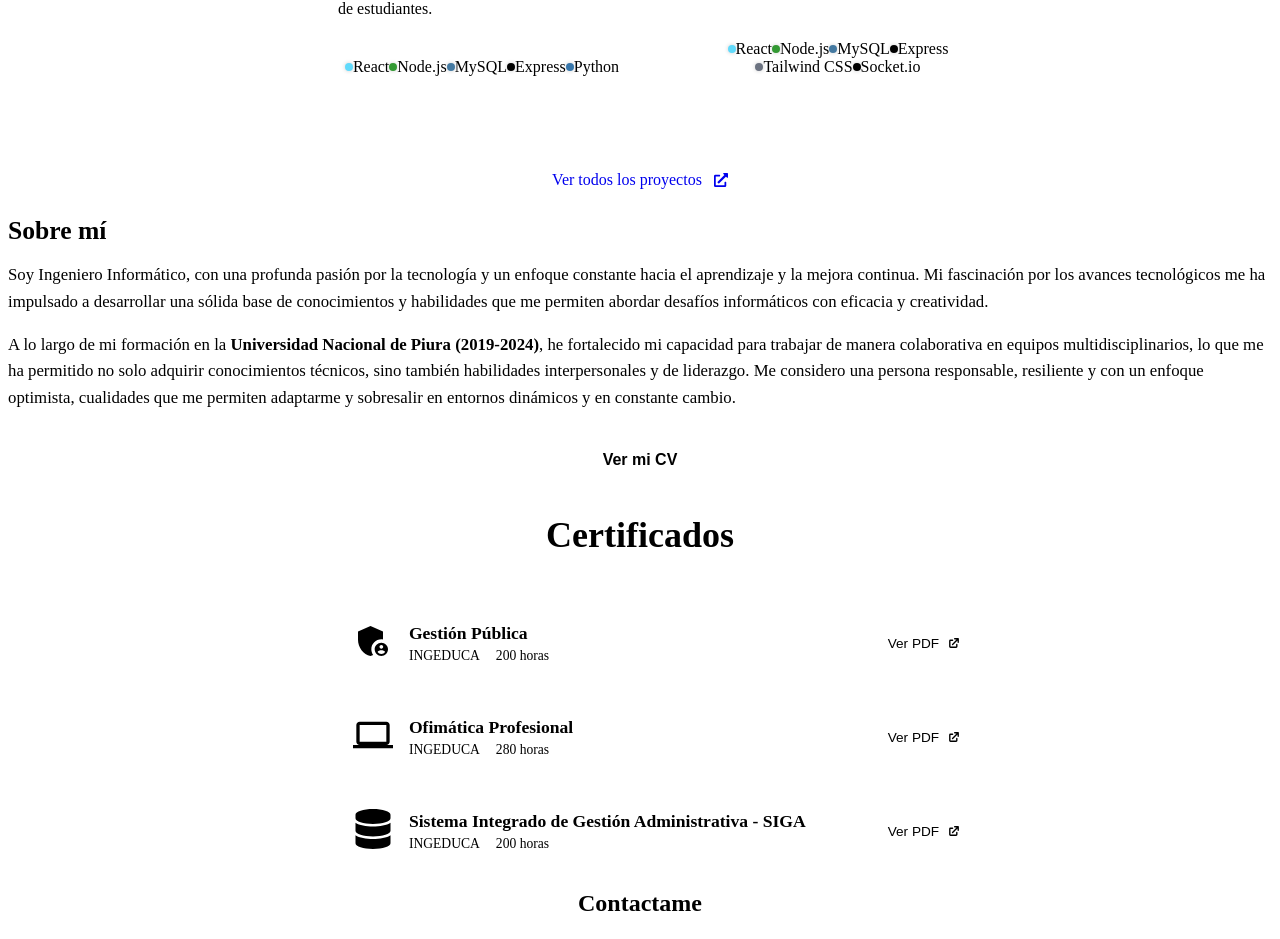
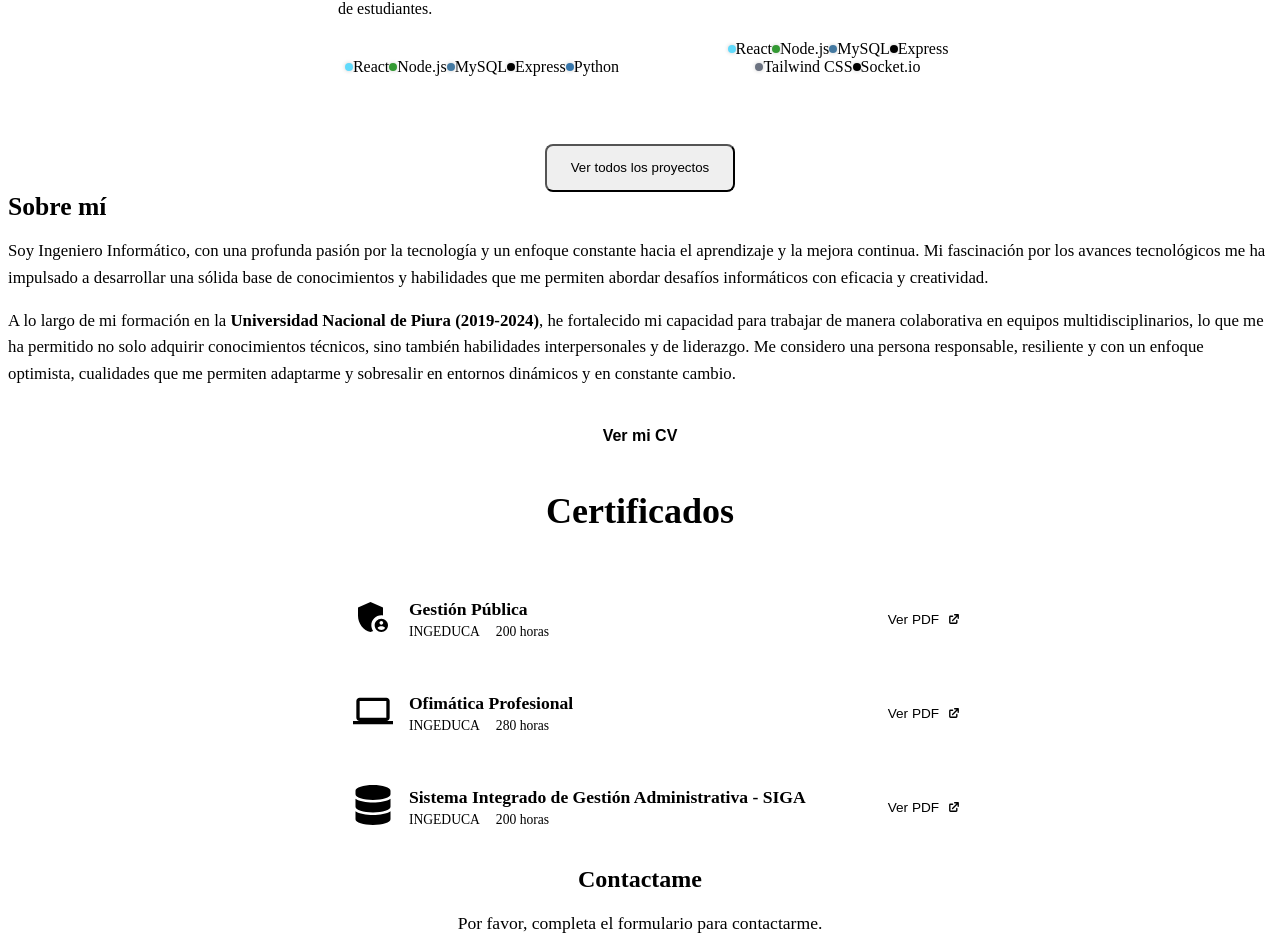
Before and after one commit to LucasEJA/portafolio-lucaseja, a React (Vite) app: page / in a window 1280 px wide. Shown: the part 3452-4391 px from the top of the page. Built offline with nearby package versions, Linux system fonts and the light colour scheme; the HTML template or start-up script is replaced by a standard one.

Commit message:
fix: bug de botón de ver mas proyectos.

```diff
--- a/src/components/sections/ProjectsGrid.jsx
+++ b/src/components/sections/ProjectsGrid.jsx
@@ -1,24 +1,25 @@
-import React, { useState } from 'react';
+import React, { useMemo, useState } from 'react';
 import { PROJECTS_DATA } from '../../constants/projectsData';
 import { CardProject } from '../ui/CardProject';
 import { Modal } from '../ui/Modal';
-import { FaExternalLinkAlt } from 'react-icons/fa';
 import '../../styles/components/ProjectsGrid.css';
 import '../../styles/components/ProjectModal.css';
 
 export const ProjectsGrid = () => {
   const [activeProject, setActiveProject] = useState(null);
+  const [showAll, setShowAll] = useState(false);
   const isModalOpen = Boolean(activeProject);
 
-  // Mostrar 2 proyectos destacados
-  const featuredProjects = PROJECTS_DATA.slice(0, 2);
   const hasMoreProjects = PROJECTS_DATA.length > 2;
+  const visibleProjects = useMemo(() => (
+    showAll ? PROJECTS_DATA : PROJECTS_DATA.slice(0, 2)
+  ), [showAll]);
 
   return (
     <>
       <div className="projects-grid-container">
         <div className="projects-grid">
-          {featuredProjects.map((project) => (
+          {visibleProjects.map((project) => (
             <div key={project.id} className="project-grid-item">
               <CardProject
                 imageUrl={project.imageUrl}
@@ -34,10 +35,14 @@ export const ProjectsGrid = () => {
 
         {hasMoreProjects && (
           <div className="projects-cta">
-            <a href="#projects-gallery" className="view-more-btn glass-button">
-              Ver todos los proyectos
-              <FaExternalLinkAlt size={14} />
-            </a>
+            <button
+              type="button"
+              className="view-more-btn glass-button"
+              onClick={() => setShowAll((prev) => !prev)}
+              aria-expanded={showAll}
+            >
+              {showAll ? 'Ver menos proyectos' : 'Ver todos los proyectos'}
+            </button>
           </div>
         )}
       </div>
```
